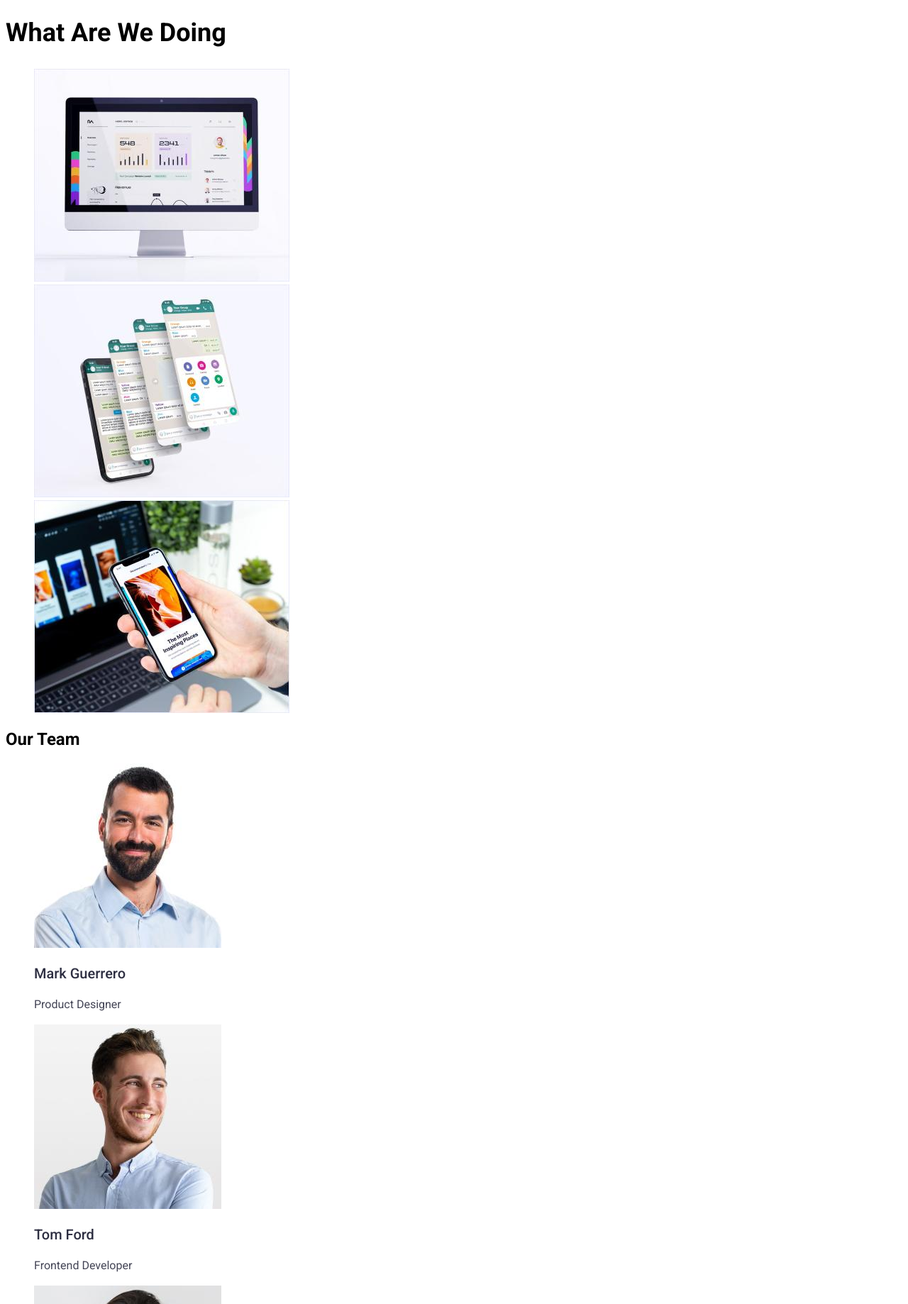
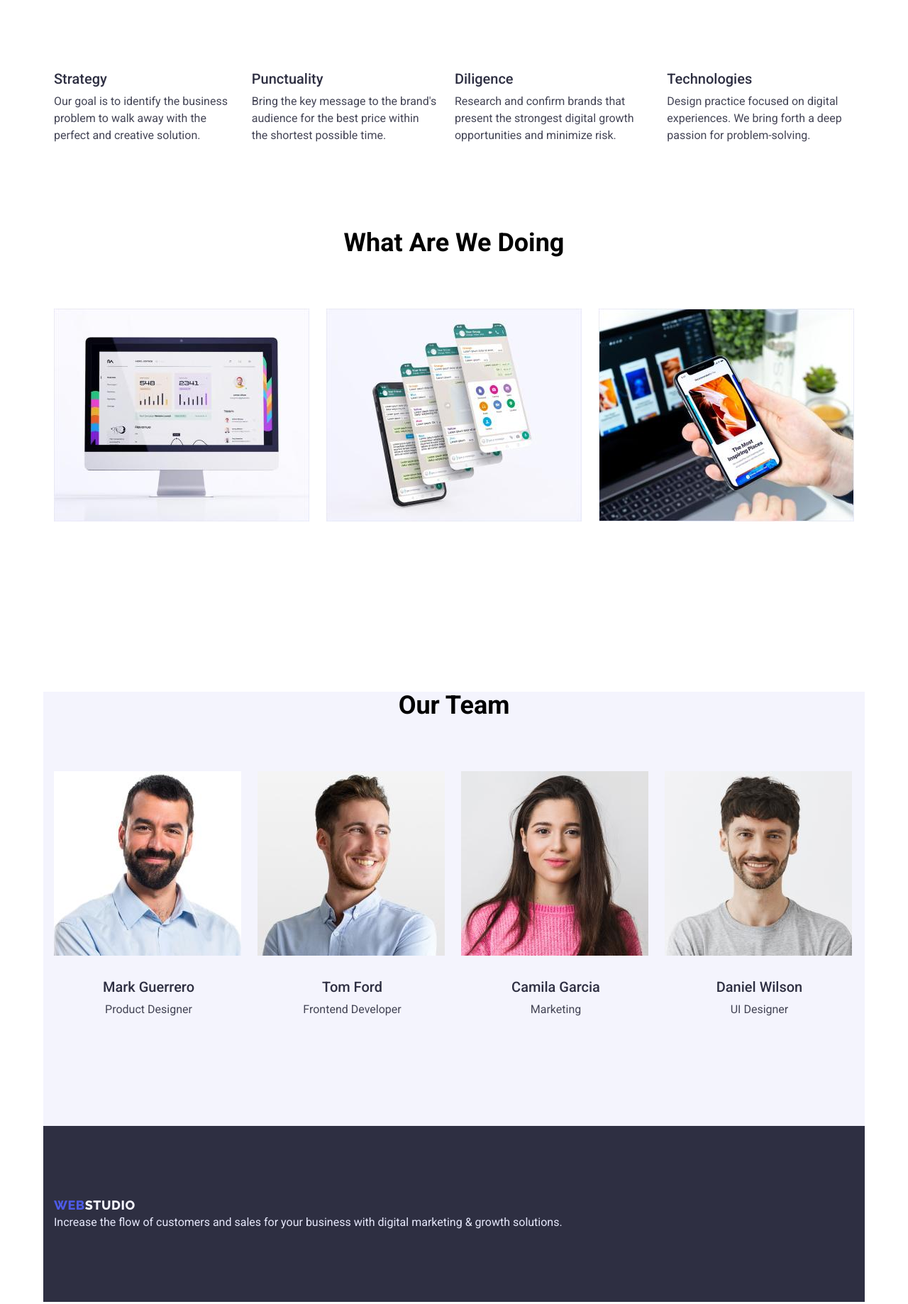
Before and after one commit to prozhyvarov/goit-markup-hw-03, a plain HTML site: page index.html in a window 1280 px wide. Shown: the part 704-2542 px from the top of the page at 71% size. Drawn offline with nearby package versions, Linux system fonts and the light colour scheme.

Commit message:
add flex

```diff
--- a/css/styles.css
+++ b/css/styles.css
@@ -1,6 +1,36 @@
 :root {
     --primary-font: 'Roboto', sans-serif;
     --secondary-font: 'Raleway', sans-serif;
+    --card-set-gap: 20px;
+}
+
+h1,
+h2,
+h3,
+h4,
+p {
+    margin-top: 0;
+    margin-bottom: 0;
+}
+
+ul, ol {
+    margin-top: 0;
+    margin-bottom: 0;
+    padding-left: 0;
+}
+
+img {
+    display: block;
+    max-width: 100%;
+}
+
+.container {
+    width: 1158px;
+    margin-left: auto;
+    margin-right: auto;
+    padding-left: 15px;
+    padding-right: 15px;
+
 }
 
 .list {
@@ -50,18 +80,45 @@ body {
 /*====================/COMPONENTS====================*/
 
 /*====================HEADER====================*/
+.page-header-logo {
+    margin-right: 76px;
+}
+.page-header-container {
+    display: flex;
+    align-items: center;
+    padding-top: 24px;
+    padding-bottom: 24px;
+}
+
+.menu {
+    display: flex;
+}
+
+.menu-item:not(:last-child) {
+    margin-right: 40px;
+}
+
+.page-nav {
+    display: flex;
+    align-items: center;
+}
+
 .menu-link {
     font-weight: 500;
     font-size: 16px;
     line-height: 1.5;
     color: #2E2F42;
+
 }
 
 .menu-link:hover,
 .menu-link:focus {
     color: #404BBF;
 }
-
+.contact-mail {
+    margin-left: auto;
+    margin-right: 40px;
+}
 .contact-mail,
 .contact-phone-number {
     font-size: 16px;
@@ -87,16 +144,31 @@ body {
     font-size: 56px;
     line-height: 1,07;
 
-    /* color: #FFFFFF; */
+    padding-top: 188px;
+    padding-left: 317px;
+    padding-right: 317px;
+    margin-bottom: 48px;
+
+    color: #FFFFFF;
 }
 
 .modal-btn,
 .modal-btn {
+    padding-left: 32px;
+    padding-right: 32px;
+    padding-bottom: 16px;
+    padding-top: 16px;
+
+    margin-left: auto;
+    margin-right: auto;
+    margin-bottom: 188px;
+
     font-weight: 500;
     font-size: 16px;
     line-height: 1.5;
     letter-spacing: 0.04em;
-
+    border: 1px solid transparent;
+    border-radius: 4px;
     color: #FFFFFF;
     cursor: pointer;
 
@@ -108,10 +180,40 @@ body {
     color: #FFFFFF;
     background: #404BBF;
 }
+
+.hero-container {
+    display: flex;
+    flex-wrap: wrap;
+    align-items: center;
+
+}
+
+.hero-div {
+    background-color: #2E2F42;
+}
+
 /*====================/HERO====================*/
 
 /*====================BENEFITS====================*/
 
+.benefits-section {
+    padding-top: 120px;
+    padding-bottom: 120px;
+}
+
+.benefits {
+    display: flex;
+}
+
+.benefits-header {
+    margin-bottom: 8px;
+
+}
+
+.benefits > .benefits-item:not(:last-child) {
+    margin-right: 24px;
+
+}
 
 /*===================/BENEFITS====================*/
 
@@ -121,18 +223,113 @@ body {
     font-size: 36px;
     line-height: 1.11;
     text-transform: capitalize;
+
+    margin-left: auto;
+    margin-right: auto;
+    margin-bottom: 72px;
+}
+
+.work-section {
+    display: flex;
+    flex-wrap: wrap;
+    padding-bottom: 120px;
+
+}
+
+.work-list {
+    display: flex;
+    flex-wrap: wrap;
+    margin-left: -24px;
+    margin-top: -24px;
+}
+
+.work-list > .list {
+    margin-top: 24px;
+    margin-left: 24px;
+    flex-basis: calc(100% / 3 -24px)
+
 }
 
 /*====================/WORK====================*/
 
 /*====================TEAM====================*/
 
+.team-header {
+    font-family: 'Roboto';
+    font-style: normal;
+    font-weight: 700;
+    font-size: 36px;
+    line-height: 1.11;
+
+
+    text-align: center;
+    text-transform: capitalize;
+
+    margin-left: auto;
+    margin-right: auto;
+    margin-bottom: 72px;
+    margin-top: 120px;
+}
+
+.team-list {
+    display: flex;
+    align-items: center;
+    flex-wrap: wrap;
+    margin-top: calc( -1 * var(--card-set-gap));
+    margin-left: calc( -1 * var(--card-set-gap));
+    padding-bottom: 120px;
+
+}
+
+
+.team-list > .list {
+    margin-top: var(--card-set-gap);
+    margin-left: var(--card-set-gap);
+    flex-basis: calc(100% / 4 - var(--card-set-gap))
+
+}
+
+.team {
+    margin-top: 32px;
+}
+
+.team-description {
+    margin-top: 8px;
+}
+
+.team-list-content {
+    padding-left: 16px;
+    padding-right: 16px;
+    padding-bottom: 32px;;
+    text-align: center;
+}
+
+.team-section {
+    background-color: #F4F4FD;
+}
+
+
+
 /*====================/TEAM====================*/
 
 /*====================FOOTER====================*/
 
+.logo-down {
+    color: #F4F4FD;
+}
+
 .down {
     color: #E7E9FC;
+}
+
+.footer-logo {
+    padding-top: 100px;
+    padding-bottom: 100px;
+    padding-right: 264px;
+}
+
+.footer-down {
+    background-color: #2E2F42;
 }
 
 /*====================/FOOTER====================*/
--- a/index.html
+++ b/index.html
@@ -8,105 +8,151 @@
     <link rel="preconnect" href="https://fonts.googleapis.com">
     <link rel="preconnect" href="https://fonts.gstatic.com" crossorigin>
     <link href="https://fonts.googleapis.com/css2?family=Raleway:wght@400;800&family=Roboto:wght@400;500;700;900&display=swap" rel="stylesheet">
+    <link
+        rel="stylesheet"
+        href="https://cdn.jsdelivr.net/npm/modern-normalize@1.1.0/modern-normalize.min.css">
     <link rel="stylesheet" href="./css/styles.css">
 
 </head>
 <body>
     <!-- HEADER -->
     <header class="page-header">
+        <div class="container page-header-container">
             <nav class="page-nav">
-            <a class="logo-text link" href="./index.html"><span class="logo-web">Web</span>Studio</a>
+                <a class="logo-text link page-header-logo" href="./index.html"><span class="logo-web">Web</span>Studio</a>
                 <ul class="menu list">
+
                  <li class="menu-item">
                     <a class="menu-link link" href="./index.html">Studio</a>
                  </li>
+
                  <li class="menu-item">
                     <a class="menu-link link" href="./porfolio.html">Portfolio</a>
                  </li>
+
                  <li class="menu-item">
                     <a class="menu-link link" href="">Contacts</a>
                   </li>
+
                 </ul>
             </nav>
             <a class="contact-mail link" href="mailto:info@devstudio.com">info@devstudio.com</a>
             <a class="contact-phone-number link" href="tel:+110001111111">+11 (000) 111-11-11</a>
+        </div>
     </header>
     <main>
         <!-- HERO -->
-        <section class="hero">
+        <div class="container hero-div">
+            <section class="hero hero-container">
                 <h1 class="hero-title">Effective Solutions for Your Business</h1>
                 <button class="modal-btn" type="button">Order Service</button>
             </section>
+        </div>
+
                 <!--  BENEFITS  -->
-        <section>
+        <div class="container">
+            <section class="benefits-section">
                 <h2 hidden>Benefits</h2>
                 <ul class="benefits list">
+
                     <li class="benefits-item">
-                    <h3 class="frequently-header">Strategy</h3>
-                    <p class="frequently-description">
+                        <h3 class="frequently-header benefits-header">Strategy</h3>
+                        <p class="frequently-description benefits-description">
                             Our goal is to identify the business problem to walk away with the perfect and creative solution.
                         </p>
                     </li>
+
                     <li class="benefits-item">
-                    <h3 class="frequently-header">Punctuality</h3>
-                    <p class="frequently-description">
+                        <h3 class="frequently-header benefits-header">Punctuality</h3>
+                        <p class="frequently-description benefits-description">
                              Bring the key message to the brand's audience for the best price within the shortest possible time.
-                    </p></li>
+                        </p>
+                    </li>
+
                     <li class="benefits-item">
-                    <h3 class="frequently-header">Diligence</h3>
-                    <p class="frequently-description">
+                        <h3 class="frequently-header benefits-header">Diligence</h3>
+                        <p class="frequently-description benefits-description">
                             Research and confirm brands that present the strongest digital growth opportunities and minimize risk.
                         </p>
                     </li >
 
                     <li class="benefits-item">
-                    <h3 class="frequently-header">Technologies</h3>
-                    <p class="frequently-description">
+                        <h3 class="frequently-header benefits-header">Technologies</h3>
+                        <p class="frequently-description benefits-description">
                             Design practice focused on digital experiences. We bring forth a deep passion for problem-solving.
                         </p>
                     </li>
+
                 </ul>
             </section>
-        <section>
+        </div>
+
         <!-- WORK -->
+        <div class="container">
+            <section class="work-section">
                 <h2 class="work-text">What are we doing</h2>
-            <ul>
+                <ul class="work-list">
                     <li class="list"><img src="./images/benefits/desktop.jpg" alt="desktop" width="360" height="300"></li>
                     <li class="list"><img src="./images/benefits/mobapp.jpg" alt="mobapp" width="360" height="300"></li>
                     <li class="list"><img src="./images/benefits/design.jpg" alt="design" width="360" height="300"></li>
                 </ul>
             </section>
+        </div>
+
+         <!-- TEAM -->
+        <div class="container team-section">
             <section>
-            <!-- TEAM -->
-            <h2>Our Team</h2>
-            <ul>
+
+                <h2 class="team-header">Our Team</h2>
+                <ul class="team-list">
+
                     <li class="list">
                         <img src="./images/staff/product-d.jpg" alt="Mark Guerrero" width="264" height="260">
-                    <h3 class="frequently-header">Mark Guerrero</h3>
-                    <p class="frequently-description">Product Designer</p>
+                        <div class="team-list-content">
+                            <h3 class="frequently-header team">Mark Guerrero</h3>
+                            <p class="frequently-description team-description">Product Designer</p>
+                        </div>
+
                     </li>
+
                     <li class="list">
                         <img src="./images/staff/front-dev.jpg" alt="Tom Ford" width="264" height="260">
-                    <h3 class="frequently-header">Tom Ford</h3>
-                    <p class="frequently-description">Frontend Developer</p>
+                        <div class="team-list-content">
+                            <h3 class="frequently-header team">Tom Ford</h3>
+                            <p class="frequently-description team-description">Frontend Developer</p>
+                        </div>
                         </li>
+
                     <li class="list">
                         <img src="./images/staff/marketing.jpg" alt="Camila Garcia" width="264" height="260">
-                    <h3 class="frequently-header">Camila Garcia</h3>
-                    <p class="frequently-description">Marketing</p>
+                        <div class="team-list-content">
+                        <h3 class="frequently-header team">Camila Garcia</h3>
+                        <p class="frequently-description team-description">Marketing</p>
+                        </div>
                     </li>
+
                     <li class="list">
                         <img src="./images/staff/designer.jpg" alt="Daniel Wilson" width="264" height="260">
-                    <h3 class="frequently-header">Daniel Wilson</h3>
-                    <p class="frequently-description">UI Designer</p>
+                        <div class="team-list-content">
+                        <h3 class="frequently-header team">Daniel Wilson</h3>
+                        <p class="frequently-description team-description">UI Designer</p>
+                        </div>
                     </li>
+
                 </ul>
             </section>
+        </div>
     </main>
+
     <!-- FOOTER -->
+    <div class="container footer-down">
         <footer>
-        <a class="logo-text link" href="./index.html"><span class="logo-web">Web</span>Studio</a>
+            <div class="footer-logo">
+                <a class="logo-text link logo-down" href="./index.html"><span class="logo-web">Web</span>Studio</a>
                 <p class="frequently-description down">Increase the flow of customers and sales for your business with digital marketing & growth solutions.</p>
+            </div>
              </footer>
+    </div>
+
 </body>
 </html>
```
Also changed, not shown: porfolio.html (+11 -2 lines). Lines whose indentation alone changed are shown as unchanged.
